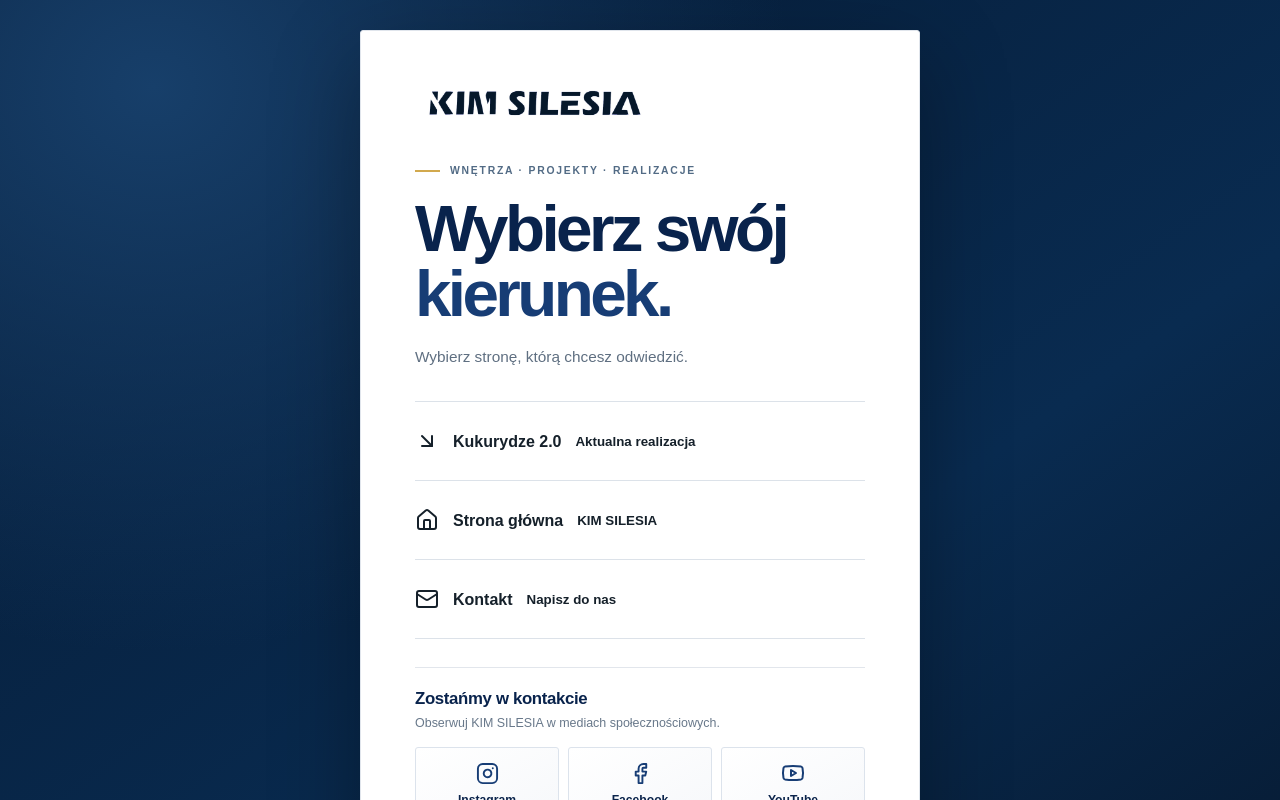
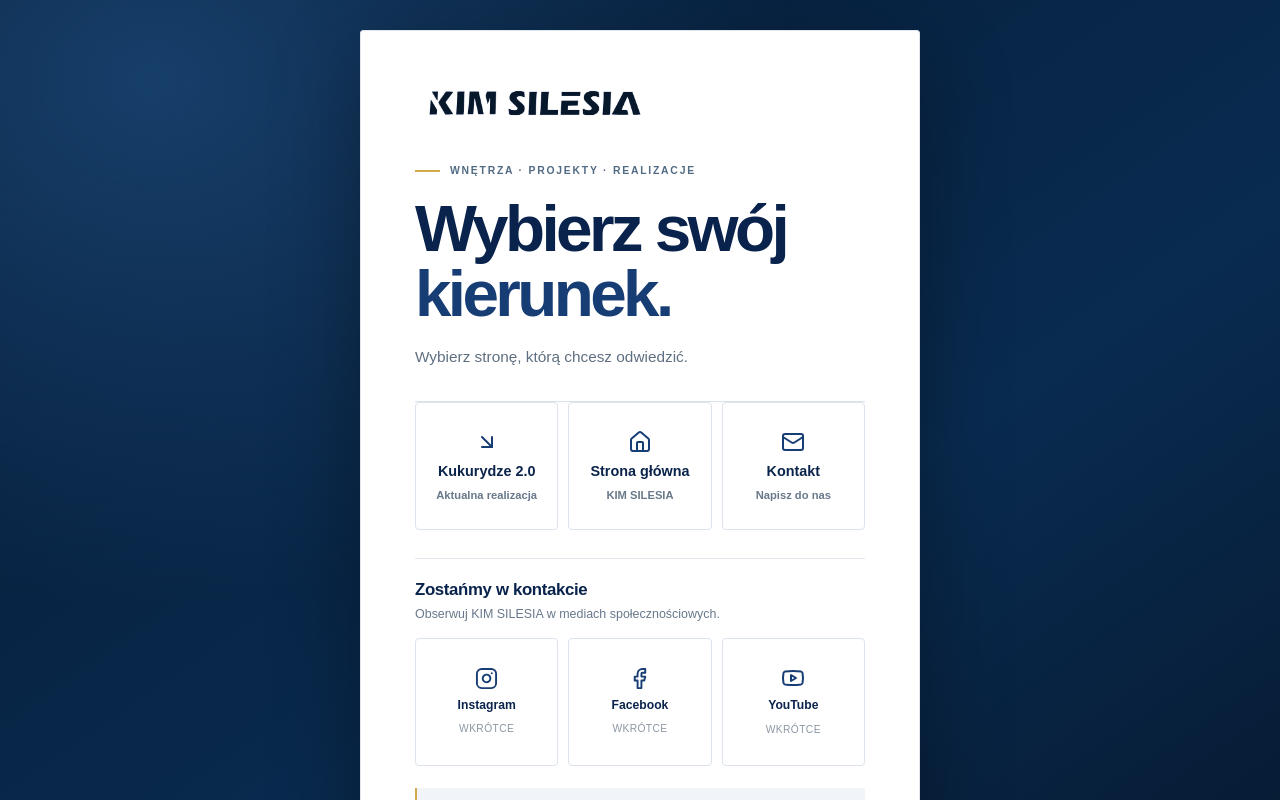
Before and after one commit to KiMsilesia/home, a Next.js app: page /home/qr in a window 1280 px wide. Shown: the top 800 px of the page. Built offline with nearby package versions, Linux system fonts and the light colour scheme; a web font is replaced by a local one.

Commit message:
Ujednolić wygląd i rozmiar kafelków QR

```diff
--- a/app/qr/qr-social.css
+++ b/app/qr/qr-social.css
@@ -1 +1,11 @@
 .qr-social{margin:28px 0 22px;padding-top:22px;border-top:1px solid #e2e6ec}.qr-social h2{margin:0 0 6px;color:#09234c;font-size:1.05rem;font-weight:750;letter-spacing:-.02em}.qr-social>p{margin:0 0 15px;color:#68788a;font-size:.78rem;line-height:1.5}.qr-social-grid{display:grid;grid-template-columns:repeat(3,minmax(0,1fr));gap:9px}.qr-social-tile{min-width:0;min-height:94px;padding:13px 8px 11px;display:flex;flex-direction:column;align-items:center;justify-content:center;gap:6px;border:1px solid #dce3ec;border-radius:3px;background:linear-gradient(150deg,#fff,#f5f7fa);color:#173d75;text-align:center}.qr-social-tile svg{color:#173d75}.qr-social-tile strong{color:#0b244b;font-size:.76rem}.qr-social-tile span{color:#8b96a4;font-size:.64rem;letter-spacing:.04em;text-transform:uppercase}@media(max-width:400px){.qr-social-grid{gap:6px}.qr-social-tile{padding-inline:4px}.qr-social-tile strong{font-size:.69rem}}
+
+/* Jednolite kafelki strony QR */
+.qr-choice-links{display:grid!important;grid-template-columns:repeat(3,minmax(0,1fr));gap:10px!important}
+.qr-choice-links>a{box-sizing:border-box;min-width:0;min-height:128px;padding:18px 10px!important;display:flex!important;flex-direction:column!important;align-items:center!important;justify-content:center!important;gap:8px!important;text-align:center!important;border:1px solid #dce3ec!important;border-radius:4px!important;background:#fff!important;color:#0b244b!important;text-decoration:none!important;box-shadow:none!important}
+.qr-choice-links>a svg{flex-shrink:0;color:#173d75}
+.qr-choice-links>a strong{font-size:.9rem;line-height:1.25}
+.qr-choice-links>a small{font-size:.7rem;line-height:1.3;color:#68788a}
+.qr-social-grid{gap:10px}
+.qr-social-tile{box-sizing:border-box;min-height:128px;border-radius:4px;background:#fff;padding:18px 10px}
+@media(max-width:520px){.qr-choice-links{grid-template-columns:1fr!important}.qr-choice-links>a{min-height:76px;padding:12px!important;gap:4px!important}.qr-social-tile{min-height:94px;padding:10px 4px}}
```
